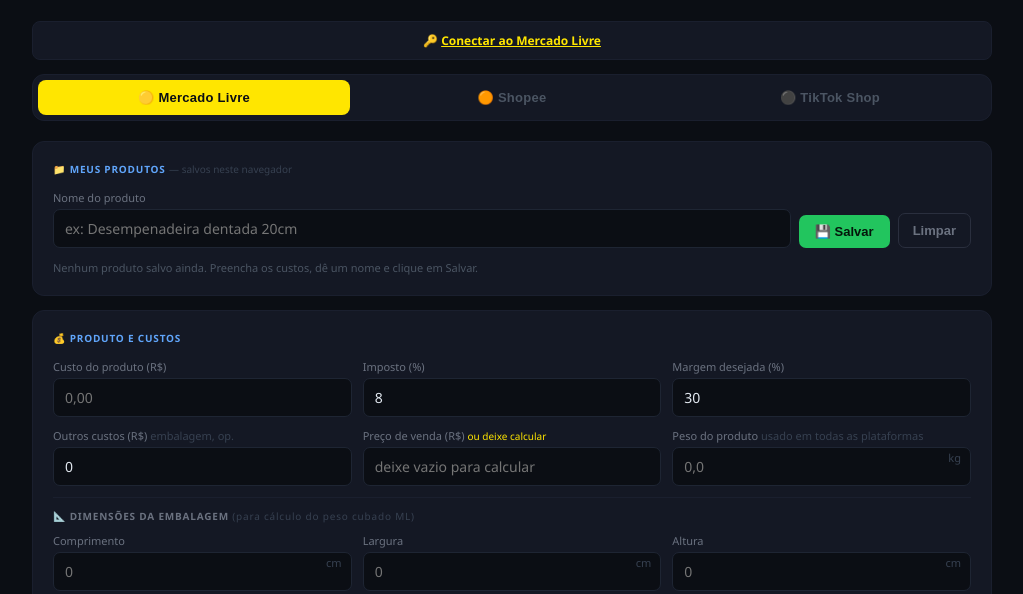
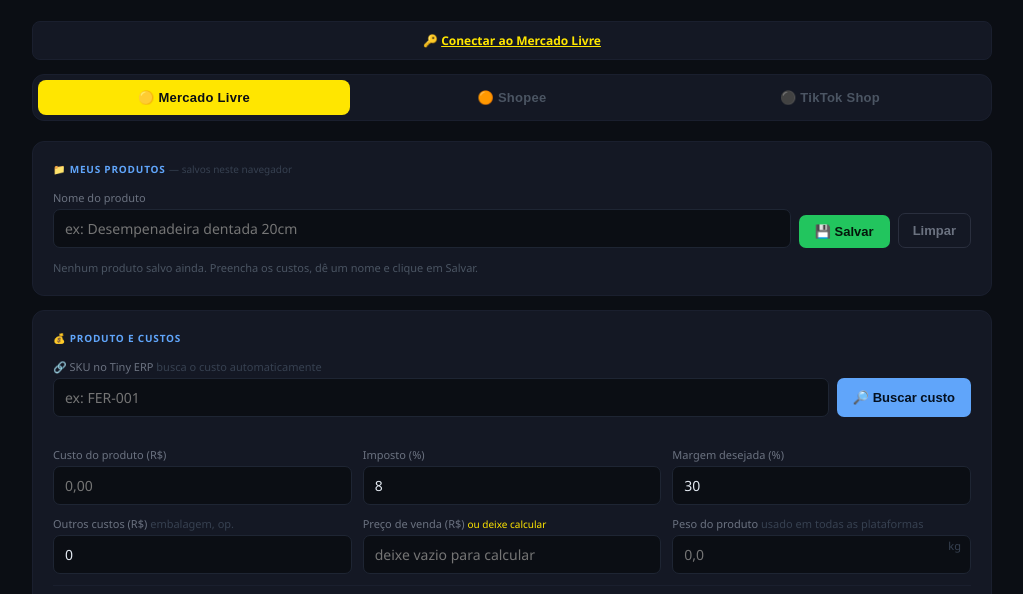
Before and after one commit to BetoD50/Calculadora, a plain HTML site: page index.html in a window 1280 px wide. Shown: the part 139-733 px from the top of the page, without its empty margins (128-1151 px from the left). Drawn offline with Linux system fonts and the light colour scheme; no server answers.

Commit message:
Update index.html

```diff
--- a/index.html
+++ b/index.html
@@ -107,6 +107,14 @@
 
 <div class="card">
 <div class="card-title neutro">💰 Produto e Custos</div>
+<div style="margin-bottom:11px;">
+<label>🔗 SKU no Tiny ERP <span style="color:#374151">busca o custo automaticamente</span></label>
+<div style="display:flex;gap:8px;">
+<input type="text" id="tiny_sku" placeholder="ex: FER-001" style="flex:1;" onkeydown="if(event.key==='Enter'){event.preventDefault();buscarCustoTiny();}" />
+<button onclick="buscarCustoTiny()" id="btn-tiny" style="padding:9px 16px;border-radius:7px;border:none;background:#60a5fa;color:#04101f;font-size:13px;font-weight:700;cursor:pointer;white-space:nowrap;">🔎 Buscar custo</button>
+</div>
+<div id="tiny-status" style="font-size:11px;margin-top:5px;min-height:14px;"></div>
+</div>
 <div class="grid-3" style="margin-bottom:11px;">
 <div><label>Custo do produto (R$)</label><input type="number" id="custo" placeholder="0,00" step="0.01" min="0" oninput="calc()" /></div>
 <div><label>Imposto (%)</label><input type="number" id="imposto" value="8" step="0.5" min="0" max="50" oninput="calc()" /></div>
@@ -718,11 +726,42 @@
 }
 
 // ═══════════════════════════════════
+// INTEGRAÇÃO API TINY ERP (custo do produto)
+// ═══════════════════════════════════
+async function buscarCustoTiny(){
+  var skuEl=document.getElementById('tiny_sku');
+  var sku=(skuEl.value||'').trim();
+  var status=document.getElementById('tiny-status');
+  var btn=document.getElementById('btn-tiny');
+  if(!sku){status.style.color='#f59e0b';status.textContent='⚠️ Digite o SKU/código do produto no Tiny.';skuEl.focus();return;}
+  status.style.color='#6b7280';status.textContent='⏳ Buscando no Tiny...';
+  btn.disabled=true;btn.style.opacity='.6';
+  try{
+    var res=await fetch(APPS_SCRIPT_URL+'?action=tiny_custo&sku='+encodeURIComponent(sku));
+    var text=await res.text();
+    var data;
+    try{data=JSON.parse(text);}catch(e){status.style.color='#ef4444';status.textContent='⛔ Resposta inválida do Apps Script. Verifique se a função tiny_custo foi adicionada.';btn.disabled=false;btn.style.opacity='1';return;}
+    if(data.erro){
+      status.style.color='#ef4444';status.textContent='⛔ '+data.erro;
+    } else {
+      document.getElementById('custo').value=data.custo.toFixed(2);
+      calc();
+      salvarUltimo();
+      status.style.color='#22c55e';
+      status.textContent='✅ '+data.nome+' — custo: R$ '+data.custo.toFixed(2).replace('.',',')+(data.custo_medio?(' · médio: R$ '+data.custo_medio.toFixed(2).replace('.',',')):'');
+    }
+  }catch(e){
+    status.style.color='#ef4444';status.textContent='⛔ Falha de conexão com o Apps Script.';
+  }
+  btn.disabled=false;btn.style.opacity='1';
+}
+
+// ═══════════════════════════════════
 // SALVAMENTO NO NAVEGADOR (localStorage)
 // ═══════════════════════════════════
 var LS_ULTIMO='calc_ultimo_v1';
 var LS_PRODUTOS='calc_produtos_v1';
-var CAMPOS=['prod_nome','custo','imposto','margem','outros','preco_venda','peso_global','dim_c','dim_l','dim_a','ml-com-pct','promo_pct','cupom_pct','afiliado_pct','ads_gasto','ads_receita_ads','ads_receita_total'];
+var CAMPOS=['prod_nome','tiny_sku','custo','imposto','margem','outros','preco_venda','peso_global','dim_c','dim_l','dim_a','ml-com-pct','promo_pct','cupom_pct','afiliado_pct','ads_gasto','ads_receita_ads','ads_receita_total'];
 
 function lsGet(chave,padrao){
   try{var v=localStorage.getItem(chave);return v?JSON.parse(v):padrao;}catch(e){return padrao;}
```
